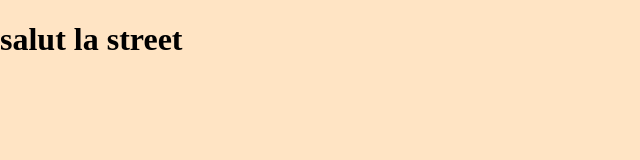
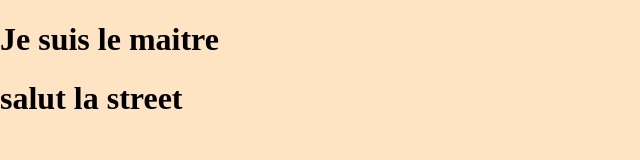
Before and after one commit to Aouis20/ICE-HUB, a plain HTML site: page index.html in a window 1280 px wide. Shown: the whole page, without its empty margins (0-640 px from the left). Drawn offline with nearby package versions, Linux system fonts and the light colour scheme.

Commit message:
modif h1 test

```diff
--- a/index.html
+++ b/index.html
@@ -11,6 +11,7 @@
 
 </head>
 <body>
+    <h1>Je suis le maitre</h1>
     <script>salut()</script>
     <!-- HEADER -->
     <header><h1>salut la street</h1></header>
```
